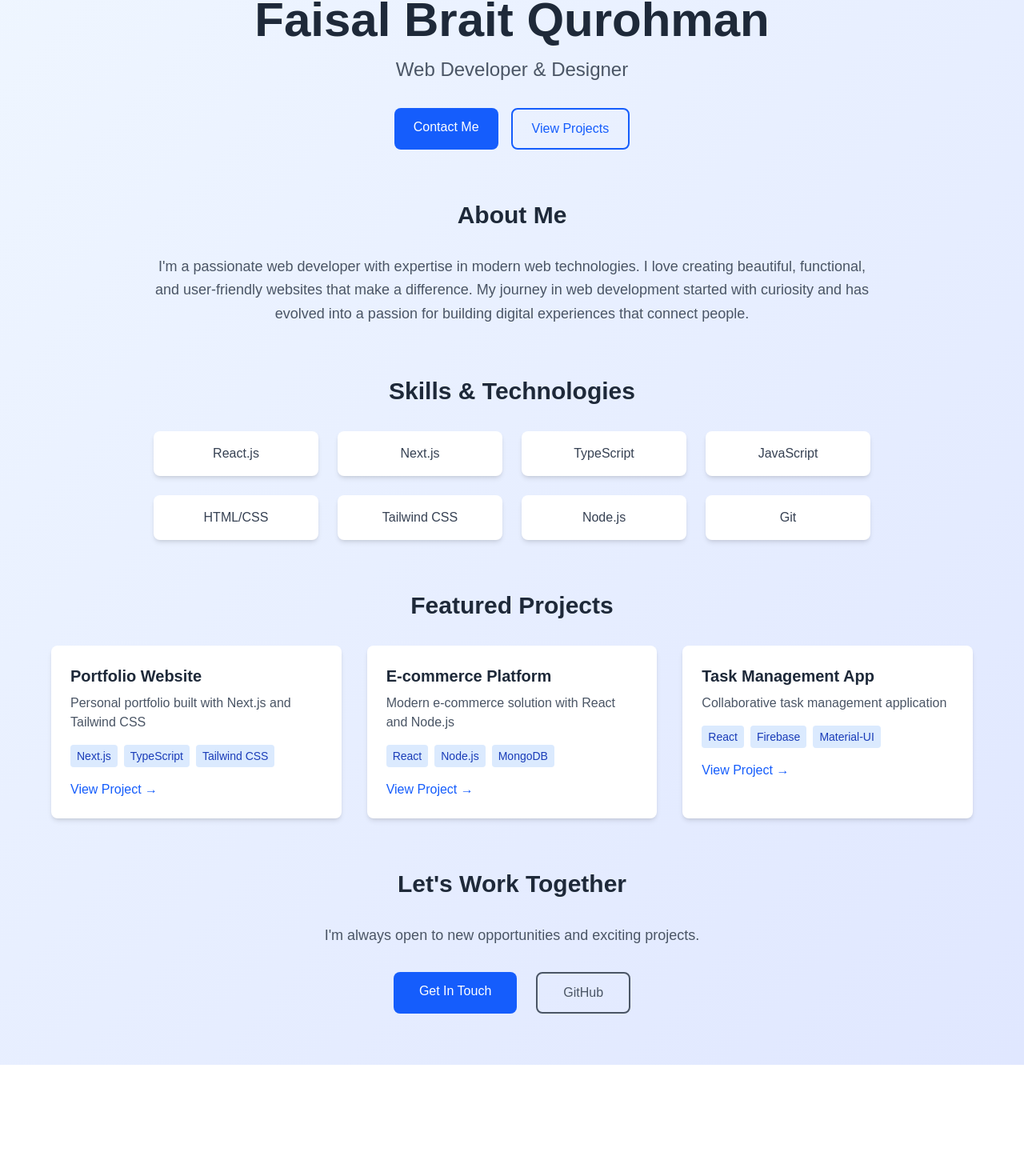
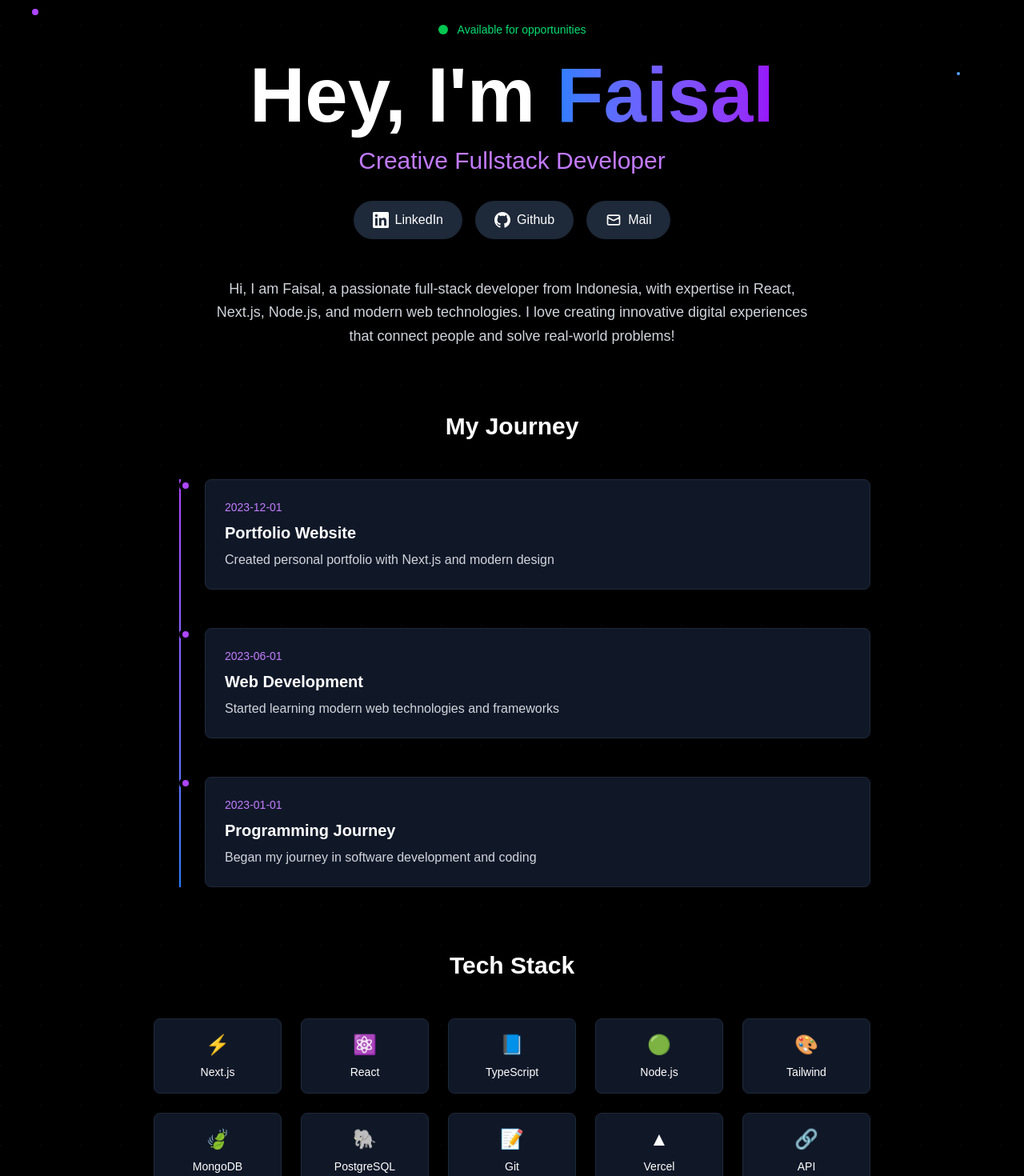
Before and after one commit to FaisalBraitQurohman/faisal-portfolio, a Next.js app: page / in a window 1280 px wide. Shown: the part 69-1539 px from the top of the page at 80% size. Before the commit the page ends 1400 px from the top, so only its background shows below. Built offline with nearby package versions, Linux system fonts and the light colour scheme.

Commit message:
Create creative dark theme portfolio with animations and modern design

```diff
--- a/app/page.tsx
+++ b/app/page.tsx
@@ -1,110 +1,192 @@
 export default function Home() {
   return (
-    <div className="min-h-screen bg-gradient-to-br from-blue-50 to-indigo-100 dark:from-gray-900 dark:to-gray-800">
-      <div className="container mx-auto px-4 py-16">
-        {/* Header */}
-        <header className="text-center mb-16">
-          <h1 className="text-4xl md:text-6xl font-bold text-gray-800 dark:text-white mb-4">
-            Faisal Brait Qurohman
+    <div className="min-h-screen bg-black text-white relative overflow-hidden">
+      {/* Animated Background Grid */}
+      <div className="absolute inset-0 opacity-20">
+        <div className="absolute inset-0" style={{
+          backgroundImage: `radial-gradient(circle at 1px 1px, rgba(255,255,255,0.15) 1px, transparent 0)`,
+          backgroundSize: '50px 50px'
+        }}></div>
+      </div>
+
+      {/* Floating Elements */}
+      <div className="absolute top-20 left-10 w-2 h-2 bg-purple-500 rounded-full animate-pulse"></div>
+      <div className="absolute top-40 right-20 w-1 h-1 bg-blue-400 rounded-full animate-bounce"></div>
+      <div className="absolute bottom-40 left-20 w-3 h-3 bg-green-400 rounded-full animate-ping"></div>
+
+      <div className="relative z-10 container mx-auto px-4 py-8">
+        {/* Header Section */}
+        <header className="text-center mb-20 pt-16">
+          <div className="flex items-center justify-center mb-6">
+            <div className="w-3 h-3 bg-green-500 rounded-full mr-3 animate-pulse"></div>
+            <span className="text-green-400 text-sm font-medium">Available for opportunities</span>
+          </div>
+
+          <h1 className="text-6xl md:text-8xl font-bold mb-4">
+            Hey, I&apos;m{" "}
+            <span className="bg-gradient-to-r from-blue-500 to-purple-600 bg-clip-text text-transparent underline decoration-2 underline-offset-8">
+              Faisal
+            </span>
           </h1>
-          <p className="text-xl md:text-2xl text-gray-600 dark:text-gray-300 mb-8">
-            Web Developer & Designer
+
+          <p className="text-2xl md:text-3xl text-purple-400 mb-8 font-medium">
+            Creative Fullstack Developer
           </p>
-          <div className="flex justify-center space-x-4">
+
+          {/* Social Buttons */}
+          <div className="flex justify-center space-x-4 mb-12">
+            <a
+              href="https://linkedin.com/in/faisalbraitqurohman"
+              target="_blank"
+              rel="noopener noreferrer"
+              className="flex items-center space-x-2 bg-gray-800 hover:bg-gray-700 px-6 py-3 rounded-full transition-all duration-300 hover:scale-105"
+            >
+              <svg className="w-5 h-5" fill="currentColor" viewBox="0 0 24 24">
+                <path d="M20.447 20.452h-3.554v-5.569c0-1.328-.027-3.037-1.852-3.037-1.853 0-2.136 1.445-2.136 2.939v5.667H9.351V9h3.414v1.561h.046c.477-.9 1.637-1.85 3.37-1.85 3.601 0 4.267 2.37 4.267 5.455v6.286zM5.337 7.433c-1.144 0-2.063-.926-2.063-2.065 0-1.138.92-2.063 2.063-2.063 1.14 0 2.064.925 2.064 2.063 0 1.139-.925 2.065-2.064 2.065zm1.782 13.019H3.555V9h3.564v11.452zM22.225 0H1.771C.792 0 0 .774 0 1.729v20.542C0 23.227.792 24 1.771 24h20.451C23.2 24 24 23.227 24 22.271V1.729C24 .774 23.2 0 22.222 0h.003z"/>
+              </svg>
+              <span>LinkedIn</span>
+            </a>
+
+            <a
+              href="https://github.com/FaisalBraitQurohman"
+              target="_blank"
+              rel="noopener noreferrer"
+              className="flex items-center space-x-2 bg-gray-800 hover:bg-gray-700 px-6 py-3 rounded-full transition-all duration-300 hover:scale-105"
+            >
+              <svg className="w-5 h-5" fill="currentColor" viewBox="0 0 24 24">
+                <path d="M12 0c-6.626 0-12 5.373-12 12 0 5.302 3.438 9.8 8.207 11.387.599.111.793-.261.793-.577v-2.234c-3.338.726-4.033-1.416-4.033-1.416-.546-1.387-1.333-1.756-1.333-1.756-1.089-.745.083-.729.083-.729 1.205.084 1.839 1.237 1.839 1.237 1.07 1.834 2.807 1.304 3.492.997.107-.775.418-1.305.762-1.604-2.665-.305-5.467-1.334-5.467-5.931 0-1.311.469-2.381 1.236-3.221-.124-.303-.535-1.524.117-3.176 0 0 1.008-.322 3.301 1.23.957-.266 1.983-.399 3.003-.404 1.02.005 2.047.138 3.006.404 2.291-1.552 3.297-1.23 3.297-1.23.653 1.653.242 2.874.118 3.176.77.84 1.235 1.911 1.235 3.221 0 4.609-2.807 5.624-5.479 5.921.43.372.823 1.102.823 2.222v3.293c0 .319.192.694.801.576 4.765-1.589 8.199-6.086 8.199-11.386 0-6.627-5.373-12-12-12z"/>
+              </svg>
+              <span>Github</span>
+            </a>
+
             <a
               href="mailto:faisalbraitqurohman@gmail.com"
-              className="bg-blue-600 hover:bg-blue-700 text-white px-6 py-3 rounded-lg transition-colors"
+              className="flex items-center space-x-2 bg-gray-800 hover:bg-gray-700 px-6 py-3 rounded-full transition-all duration-300 hover:scale-105"
             >
-              Contact Me
-            </a>
-            <a
-              href="#projects"
-              className="border-2 border-blue-600 text-blue-600 hover:bg-blue-600 hover:text-white px-6 py-3 rounded-lg transition-colors"
-            >
-              View Projects
+              <svg className="w-5 h-5" fill="none" stroke="currentColor" viewBox="0 0 24 24">
+                <path strokeLinecap="round" strokeLinejoin="round" strokeWidth={2} d="M3 8l7.89 4.26a2 2 0 002.22 0L21 8M5 19h14a2 2 0 002-2V7a2 2 0 00-2-2H5a2 2 0 00-2 2v10a2 2 0 002 2z" />
+              </svg>
+              <span>Mail</span>
             </a>
           </div>
+
+          <p className="text-lg text-gray-300 max-w-3xl mx-auto leading-relaxed">
+            Hi, I am Faisal, a passionate full-stack developer from Indonesia, with expertise in React, Next.js, Node.js, and modern web technologies.
+            I love creating innovative digital experiences that connect people and solve real-world problems!
+          </p>
         </header>
 
-        {/* About Section */}
-        <section className="mb-16">
-          <h2 className="text-3xl font-bold text-gray-800 dark:text-white mb-8 text-center">
-            About Me
-          </h2>
-          <div className="max-w-4xl mx-auto text-center">
-            <p className="text-lg text-gray-600 dark:text-gray-300 leading-relaxed">
-              I&apos;m a passionate web developer with expertise in modern web technologies.
-              I love creating beautiful, functional, and user-friendly websites that make a difference.
-              My journey in web development started with curiosity and has evolved into a passion for
-              building digital experiences that connect people.
-            </p>
+        {/* Timeline Section */}
+        <section className="mb-20">
+          <h2 className="text-3xl font-bold mb-12 text-center">My Journey</h2>
+          <div className="max-w-4xl mx-auto relative">
+            <div className="absolute left-8 top-0 bottom-0 w-0.5 bg-gradient-to-b from-purple-500 to-blue-500"></div>
+
+            {[
+              {
+                date: "2023-12-01",
+                title: "Portfolio Website",
+                description: "Created personal portfolio with Next.js and modern design"
+              },
+              {
+                date: "2023-06-01",
+                title: "Web Development",
+                description: "Started learning modern web technologies and frameworks"
+              },
+              {
+                date: "2023-01-01",
+                title: "Programming Journey",
+                description: "Began my journey in software development and coding"
+              }
+            ].map((item, index) => (
+              <div key={index} className="relative mb-12 ml-16">
+                <div className="absolute -left-8 w-4 h-4 bg-purple-500 rounded-full border-4 border-black"></div>
+                <div className="bg-gray-900 p-6 rounded-lg border border-gray-800 hover:border-purple-500 transition-colors">
+                  <div className="text-purple-400 text-sm mb-2">{item.date}</div>
+                  <h3 className="text-xl font-bold mb-2">{item.title}</h3>
+                  <p className="text-gray-300">{item.description}</p>
+                </div>
+              </div>
+            ))}
           </div>
         </section>
 
-        {/* Skills Section */}
-        <section className="mb-16">
-          <h2 className="text-3xl font-bold text-gray-800 dark:text-white mb-8 text-center">
-            Skills & Technologies
-          </h2>
-          <div className="grid grid-cols-2 md:grid-cols-4 gap-6 max-w-4xl mx-auto">
+        {/* Tech Stack Section */}
+        <section className="mb-20">
+          <h2 className="text-3xl font-bold mb-12 text-center">Tech Stack</h2>
+          <div className="grid grid-cols-3 md:grid-cols-5 gap-6 max-w-4xl mx-auto">
             {[
-              "React.js", "Next.js", "TypeScript", "JavaScript",
-              "HTML/CSS", "Tailwind CSS", "Node.js", "Git"
-            ].map((skill) => (
+              { name: "Next.js", icon: "⚡" },
+              { name: "React", icon: "⚛️" },
+              { name: "TypeScript", icon: "📘" },
+              { name: "Node.js", icon: "🟢" },
+              { name: "Tailwind", icon: "🎨" },
+              { name: "MongoDB", icon: "🍃" },
+              { name: "PostgreSQL", icon: "🐘" },
+              { name: "Git", icon: "📝" },
+              { name: "Vercel", icon: "▲" },
+              { name: "API", icon: "🔗" }
+            ].map((tech, index) => (
               <div
-                key={skill}
-                className="bg-white dark:bg-gray-800 p-4 rounded-lg shadow-md text-center hover:shadow-lg transition-shadow"
+                key={index}
+                className="bg-gray-900 p-4 rounded-lg text-center hover:bg-gray-800 transition-all duration-300 hover:scale-105 border border-gray-800 hover:border-purple-500"
               >
-                <span className="text-gray-700 dark:text-gray-300 font-medium">
-                  {skill}
-                </span>
+                <div className="text-2xl mb-2">{tech.icon}</div>
+                <div className="text-sm font-medium">{tech.name}</div>
               </div>
             ))}
           </div>
         </section>
 
         {/* Projects Section */}
-        <section id="projects" className="mb-16">
-          <h2 className="text-3xl font-bold text-gray-800 dark:text-white mb-8 text-center">
-            Featured Projects
-          </h2>
-          <div className="grid md:grid-cols-2 lg:grid-cols-3 gap-8 max-w-6xl mx-auto">
+        <section className="mb-20">
+          <h2 className="text-3xl font-bold mb-12 text-center">Featured Projects</h2>
+          <div className="grid md:grid-cols-2 gap-8 max-w-6xl mx-auto">
             {[
               {
                 title: "Portfolio Website",
                 description: "Personal portfolio built with Next.js and Tailwind CSS",
-                tech: ["Next.js", "TypeScript", "Tailwind CSS"],
-                link: "https://faisal-portfolio2.vercel.app/"
+                tech: ["Next.js", "TypeScript", "Tailwind"],
+                link: "https://faisal-portfolio2.vercel.app/",
+                gradient: "from-purple-500 to-pink-500"
               },
               {
                 title: "E-commerce Platform",
                 description: "Modern e-commerce solution with React and Node.js",
                 tech: ["React", "Node.js", "MongoDB"],
-                link: "#"
+                link: "#",
+                gradient: "from-blue-500 to-cyan-500"
               },
               {
                 title: "Task Management App",
                 description: "Collaborative task management application",
                 tech: ["React", "Firebase", "Material-UI"],
-                link: "#"
+                link: "#",
+                gradient: "from-green-500 to-emerald-500"
+              },
+              {
+                title: "Blog Platform",
+                description: "Personal blog with static site generation",
+                tech: ["Next.js", "Markdown", "SEO"],
+                link: "#",
+                gradient: "from-orange-500 to-red-500"
               }
             ].map((project, index) => (
               <div
                 key={index}
-                className="bg-white dark:bg-gray-800 rounded-lg shadow-md overflow-hidden hover:shadow-xl transition-shadow"
+                className="bg-gray-900 rounded-lg overflow-hidden border border-gray-800 hover:border-purple-500 transition-all duration-300 hover:scale-105 group"
               >
+                <div className={`h-2 bg-gradient-to-r ${project.gradient}`}></div>
                 <div className="p-6">
-                  <h3 className="text-xl font-bold text-gray-800 dark:text-white mb-2">
+                  <h3 className="text-xl font-bold mb-3 group-hover:text-purple-400 transition-colors">
                     {project.title}
                   </h3>
-                  <p className="text-gray-600 dark:text-gray-300 mb-4">
-                    {project.description}
-                  </p>
+                  <p className="text-gray-300 mb-4">{project.description}</p>
                   <div className="flex flex-wrap gap-2 mb-4">
                     {project.tech.map((tech) => (
                       <span
                         key={tech}
-                        className="bg-blue-100 dark:bg-blue-900 text-blue-800 dark:text-blue-200 px-2 py-1 rounded text-sm"
+                        className="bg-gray-800 text-gray-300 px-2 py-1 rounded text-xs"
                       >
                         {tech}
                       </span>
@@ -112,9 +194,12 @@ export default function Home() {
                   </div>
                   <a
                     href={project.link}
-                    className="text-blue-600 hover:text-blue-700 dark:text-blue-400 dark:hover:text-blue-300 font-medium"
+                    className="inline-flex items-center text-purple-400 hover:text-purple-300 font-medium group/link"
                   >
-                    View Project →
+                    View Project
+                    <svg className="w-4 h-4 ml-2 group-hover/link:translate-x-1 transition-transform" fill="none" stroke="currentColor" viewBox="0 0 24 24">
+                      <path strokeLinecap="round" strokeLinejoin="round" strokeWidth={2} d="M10 6H6a2 2 0 00-2 2v10a2 2 0 002 2h10a2 2 0 002-2v-4M14 4h6m0 0v6m0-6L10 14" />
+                    </svg>
                   </a>
                 </div>
               </div>
@@ -124,16 +209,15 @@ export default function Home() {
 
         {/* Contact Section */}
         <section className="text-center">
-          <h2 className="text-3xl font-bold text-gray-800 dark:text-white mb-8">
-            Let&apos;s Work Together
-          </h2>
-          <p className="text-lg text-gray-600 dark:text-gray-300 mb-8">
-            I&apos;m always open to new opportunities and exciting projects.
+          <h2 className="text-3xl font-bold mb-8">Let&apos;s Create Something Amazing</h2>
+          <p className="text-gray-300 mb-8 max-w-2xl mx-auto">
+            I&apos;m always excited to work on new projects and collaborate with creative minds.
+            Let&apos;s bring your ideas to life!
           </p>
           <div className="flex justify-center space-x-6">
             <a
               href="mailto:faisalbraitqurohman@gmail.com"
-              className="bg-blue-600 hover:bg-blue-700 text-white px-8 py-3 rounded-lg transition-colors"
+              className="bg-gradient-to-r from-purple-600 to-blue-600 hover:from-purple-700 hover:to-blue-700 text-white px-8 py-4 rounded-full transition-all duration-300 hover:scale-105 font-medium"
             >
               Get In Touch
             </a>
@@ -141,9 +225,9 @@ export default function Home() {
               href="https://github.com/FaisalBraitQurohman"
               target="_blank"
               rel="noopener noreferrer"
-              className="border-2 border-gray-600 dark:border-gray-400 text-gray-600 dark:text-gray-400 hover:bg-gray-600 hover:text-white px-8 py-3 rounded-lg transition-colors"
+              className="border-2 border-gray-600 text-gray-300 hover:border-purple-500 hover:text-purple-400 px-8 py-4 rounded-full transition-all duration-300 hover:scale-105 font-medium"
             >
-              GitHub
+              View Code
             </a>
           </div>
         </section>
```
